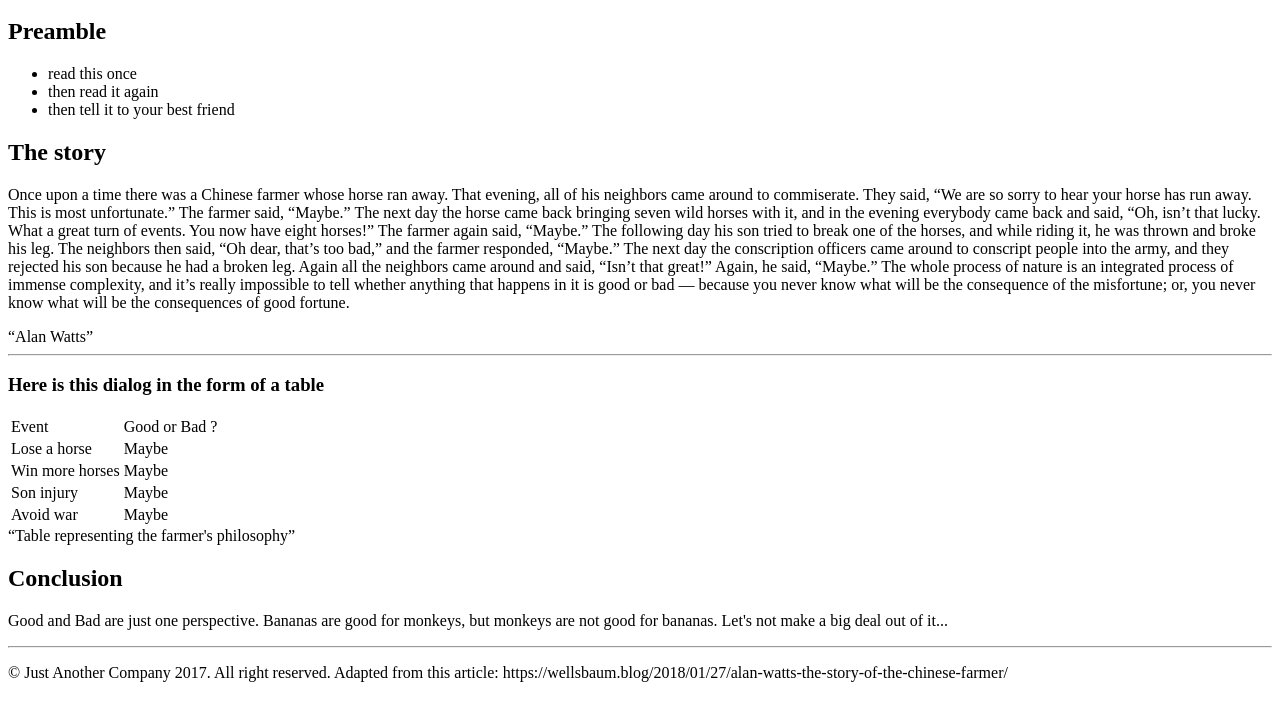
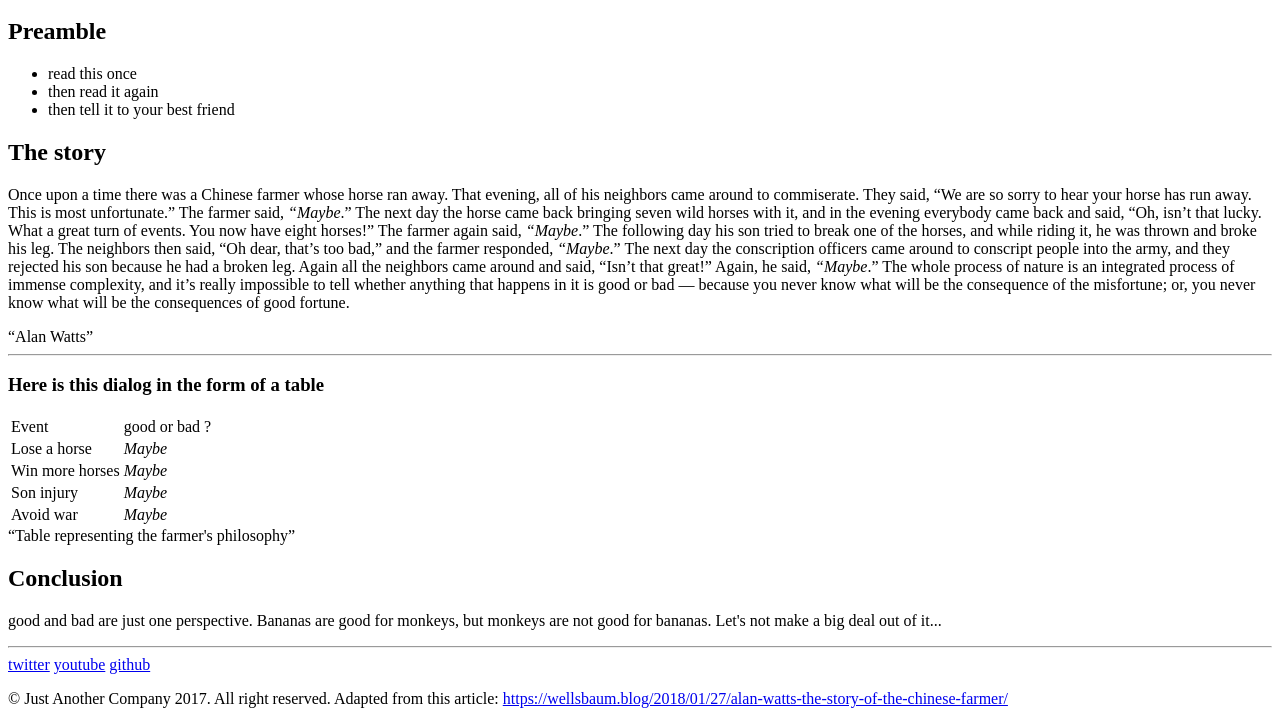
Before and after one commit to HaerensJanWebdesign/Progressive-Enhancement, a plain HTML site: page index.html in a window 1280 px wide. Shown: the part 386-1110 px from the top of the page. Before the commit the page ends 1084 px from the top, so only its background shows below. Drawn offline with Linux system fonts and the light colour scheme.

Commit message:
completed the second part of the excersices

```diff
--- a/index.html
+++ b/index.html
@@ -5,9 +5,11 @@
     <title>progressive enhancement</title>
 </head>
 <body>
+    <header>
     <h1>The story of the Chinese Farmer</h1>
         <q>11 may 2016, Alexandre Gorius</q>
-        <img src="https://cdn-images-1.medium.com/max/1000/1*2PCmLZyzQaF2pyKYkSTFpA.jpeg">
+        <img src="https://cdn-images-1.medium.com/max/1000/1*2PCmLZyzQaF2pyKYkSTFpA.jpeg" alt="zeker geen foto van een chinees of een paard of zijn zoon">
+    </header>
     <h2>Preamble</h2>
         <ul>
             <li>read this once</li>
@@ -15,9 +17,9 @@
             <li>then tell it to your best friend</li>
         </ul>
     <h2>The story</h2>
-        <p>Once upon a time there was a Chinese farmer whose horse ran away. That evening, all of his neighbors came around to commiserate. They said, “We are so sorry to hear your horse has run away. This is most unfortunate.” The farmer said, “Maybe.” The next day the horse came back bringing seven wild horses with it, and in the evening everybody came back and said, “Oh, isn’t that lucky. What a great turn of events. You now have eight horses!” The farmer again said, “Maybe.”
-            The following day his son tried to break one of the horses, and while riding it, he was thrown and broke his leg. The neighbors then said, “Oh dear, that’s too bad,” and the farmer responded, “Maybe.” The next day the conscription officers came around to conscript people into the army, and they rejected his son because he had a broken leg. Again all the neighbors came around and said, “Isn’t that great!” Again, he said, “Maybe.”
-            The whole process of nature is an integrated process of immense complexity, and it’s really impossible to tell whether anything that happens in it is good or bad — because you never know what will be the consequence of the misfortune; or, you never know what will be the consequences of good fortune.
+        <p>Once upon a time there was a Chinese farmer whose horse ran away. That evening, all of his neighbors came around to commiserate. They said, “We are so sorry to hear your horse has run away. This is most unfortunate.” The farmer said, <em>“Maybe</em>.” The next day the horse came back bringing seven wild horses with it, and in the evening everybody came back and said, “Oh, isn’t that lucky. What a great turn of events. You now have eight horses!” The farmer again said, <em>“Maybe</em>.”
+            The following day his son tried to break one of the horses, and while riding it, he was thrown and broke his leg. The neighbors then said, “Oh dear, that’s too <span class="bad">bad</span>,” and the farmer responded, <em>“Maybe</em>.” The next day the conscription officers came around to conscript people into the army, and they rejected his son because he had a broken leg. Again all the neighbors came around and said, “Isn’t that great!” Again, he said, <em>“Maybe</em>.”
+            The whole process of nature is an integrated process of immense complexity, and it’s really impossible to tell whether anything that happens in it is <span class=good>good</span> or <span class="bad">bad</span> — because you never know what will be the consequence of the misfortune; or, you never know what will be the consequences of <span class=good>good</span> fortune.
         </p>
         <q>Alan Watts</q>
     <hr>
@@ -25,29 +27,34 @@
         <table>
             <tr>
                 <td>Event</td>
-                <td>Good or Bad ?</td>
+                <td><span class=good>good</span> or <span class="bad">bad</span> ?</td>
             </tr>
             <tr>
                 <td>Lose a horse</td>
-                <td>Maybe</td>
+                <td><em>Maybe</em></td>
             </tr>
             <tr>
                 <td>Win more horses</td>
-                <td>Maybe</td>
+                <td><em>Maybe</em></td>
             </tr>
             <tr>
                 <td>Son injury</td>
-                <td>Maybe</td>
+                <td><em>Maybe</em></td>
             </tr>
             <tr>
                 <td>Avoid war</td>
-                <td>Maybe</td>
+                <td><em>Maybe</em></td>
             </tr>
         </table>
         <q>Table representing the farmer's philosophy</q>
     <h2>Conclusion</h2>
-    <p>Good and Bad are just one perspective. Bananas are good for monkeys, but monkeys are not good for bananas. Let's not make a big deal out of it...</p>
+    <p><span class=good>good</span> and <span class="bad">bad</span> are just one perspective. Bananas are <span class=good>good</span> for monkeys, but monkeys are not <span class=good>good</span> for bananas. Let's not make a big deal out of it...</p>
     <hr>
-    <p>&copy; Just Another Company 2017. All right reserved. Adapted from this article: https://wellsbaum.blog/2018/01/27/alan-watts-the-story-of-the-chinese-farmer/</p>
+    <footer>
+    <a href="https://twitter.com/home?lang=nl"target="_blank" title="This is some text I want to display.">twitter</a>
+    <a href="https://www.youtube.com/"target="_blank" title="This is some text I want to display.">youtube</a>
+    <a href="https://github.com/"target="_blank" title="This is some text I want to display.">github</a>
+    <p>&copy; Just Another Company 2017. All right reserved. Adapted from this article: <a href="https://wellsbaum.blog/2018/01/27/alan-watts-the-story-of-the-chinese-farmer/"target="_blank" title="This is some text I want to display.">https://wellsbaum.blog/2018/01/27/alan-watts-the-story-of-the-chinese-farmer/</a></p>
+    </footer>
 </body>
 </html>
```
